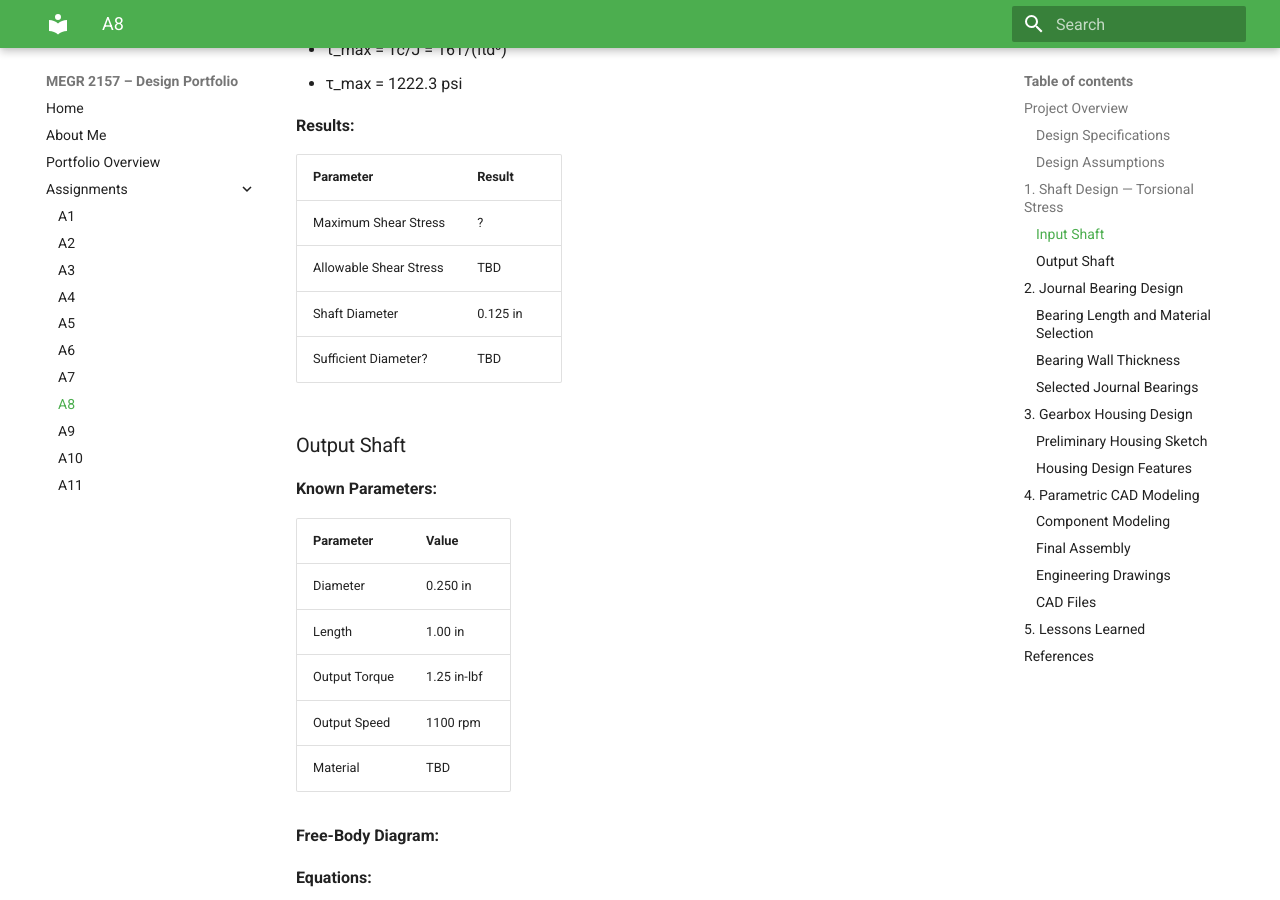
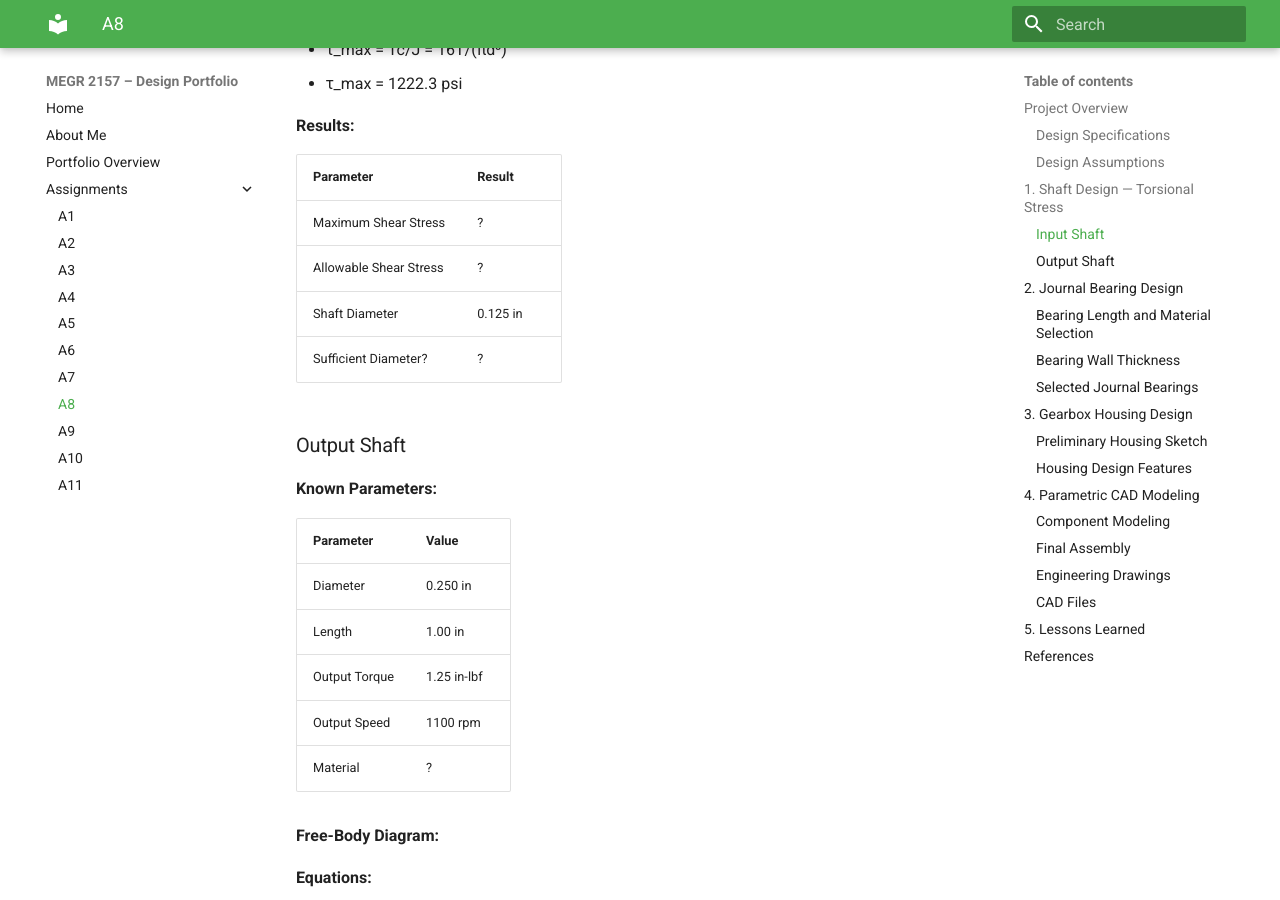
Before and after one commit to gparx/design-portfolio, an MkDocs documentation site: the page built from docs/assignments/A08/index.md, in a window 1280 px wide and 900 px high, scrolled down 1787 px. Built offline with MkDocs 1.6.1 and Material for MkDocs 9.7.7, drawn with Linux system fonts in a browser that asks for light colours.

Commit message:
Update TBD values to question marks in index.md

```diff
--- a/docs/assignments/A08/index.md
+++ b/docs/assignments/A08/index.md
@@ -61,9 +61,9 @@ Design a gearbox which can be assembled and disassembled. The spur gears have a
 | Parameter | Result |
 |---|---|
 | Maximum Shear Stress | ? |
-| Allowable Shear Stress | TBD |
+| Allowable Shear Stress | ? |
 | Shaft Diameter | 0.125 in |
-| Sufficient Diameter? | TBD |
+| Sufficient Diameter? | ? |
 
 ### Output Shaft
 
@@ -75,7 +75,7 @@ Design a gearbox which can be assembled and disassembled. The spur gears have a
 | Length | 1.00 in |
 | Output Torque | 1.25 in-lbf |
 | Output Speed | 1100 rpm |
-| Material | TBD |
+| Material | ? |
 
 **Free-Body Diagram:**
 
```
